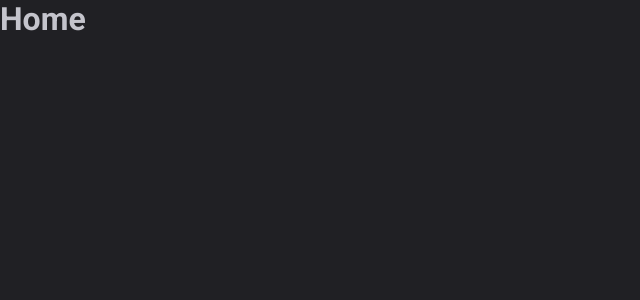
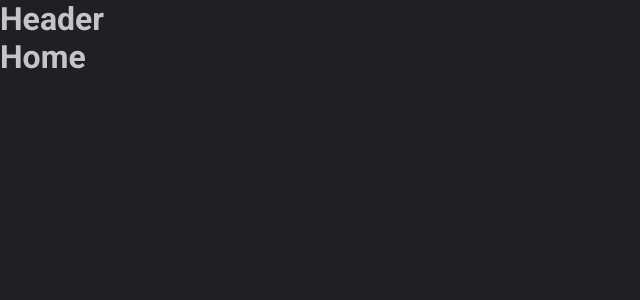
Before and after one commit to bertiGrazi/fullstack, a React (Vite) app in the folder ignite_timer/: page / in a window 1280 px wide. Shown: the top 300 px of the page, without its empty margins (0-640 px from the left). Built offline with nearby package versions, Linux system fonts and the light colour scheme.

Commit message:
create default layout route

```diff
--- a/ignite_timer/src/Router.tsx
+++ b/ignite_timer/src/Router.tsx
@@ -2,12 +2,15 @@
 
 import { Home } from './pages/Home'
 import { History } from './pages/History'
+import { DefaultLayout } from './layouts/DefaultLayout'
 
 export function Router() {
   return (
     <Routes>
-      <Route path="/" element={<Home />} />
-      <Route path="/history" element={<History />} />
+      <Route path="/" element={<DefaultLayout />}>
+        <Route path="/" element={<Home />} />
+        <Route path="/history" element={<History />} />
+      </Route>
     </Routes>
   )
 }
--- /dev/null
+++ b/ignite_timer/src/components/Header.tsx
@@ -0,0 +1,3 @@
+export function Header() {
+  return <h1>Header</h1>
+}
--- /dev/null
+++ b/ignite_timer/src/layouts/DefaultLayout.tsx
@@ -0,0 +1,11 @@
+import { Outlet } from 'react-router-dom'
+import { Header } from '../components/Header'
+
+export function DefaultLayout() {
+  return (
+    <div>
+      <Header />
+      <Outlet />
+    </div>
+  )
+}
--- a/ignite_timer/src/pages/Home.tsx
+++ b/ignite_timer/src/pages/Home.tsx
@@ -1,3 +1,7 @@
 export function Home() {
-  return <h1>Home</h1>
+  return (
+    <div>
+      <h1>Home</h1>
+    </div>
+  )
 }
```
